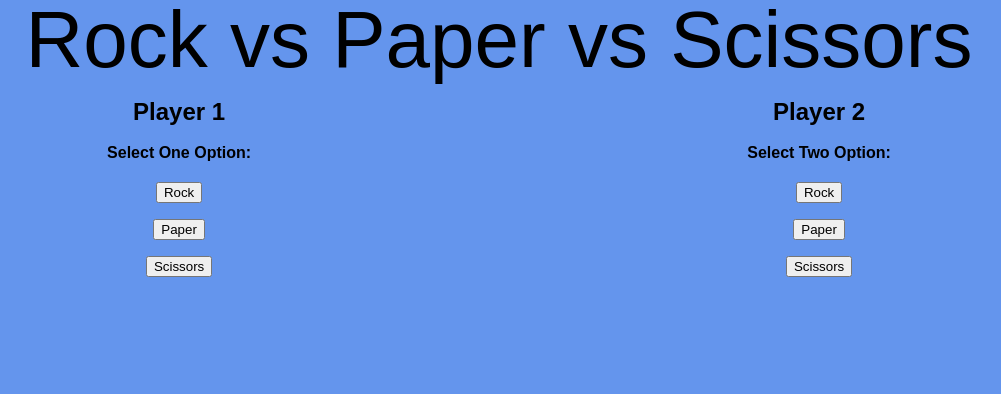
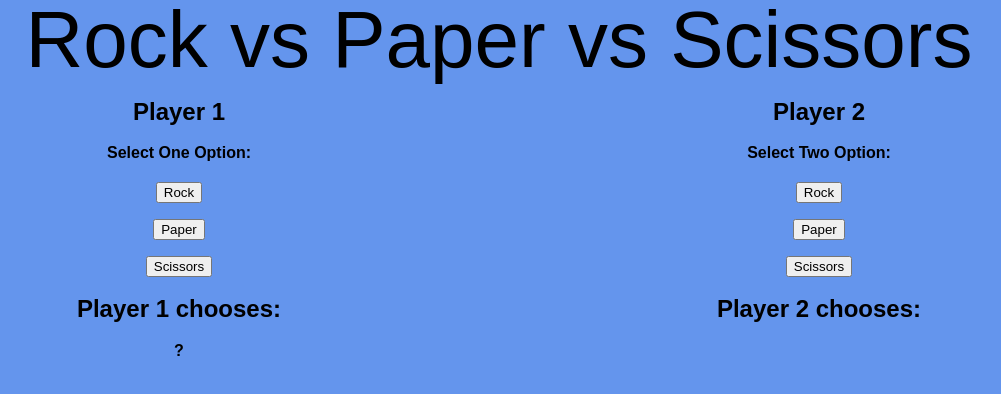
Before and after one commit to DRibeiro1124/rock-paper-scissors, a website: page public/index.html in a window 1280 px wide. Shown: the whole page, without its empty margins (141-1142 px from the left). Drawn offline with Linux system fonts and the light colour scheme.

Commit message:
completed html

```diff
--- a/public/index.html
+++ b/public/index.html
@@ -20,6 +20,10 @@
              <p><button>Paper</button></p>
              <p><button>Scissors</button></p>
           </section>
+          <section>
+            <h2>Player 1 chooses:</h2>
+            <h1></h1>
+          </section>
         </section>
 
         <section>
@@ -29,6 +33,11 @@
                <p><button>Rock</button></p>
                <p><button>Paper</button></p>
                <p><button>Scissors</button></p>
+              </section>
+              <section>
+                <h2>Player 2 chooses:</h2>
+                <h1></h1>
+              </section>
             </section>
         </section>
       </section>
```
